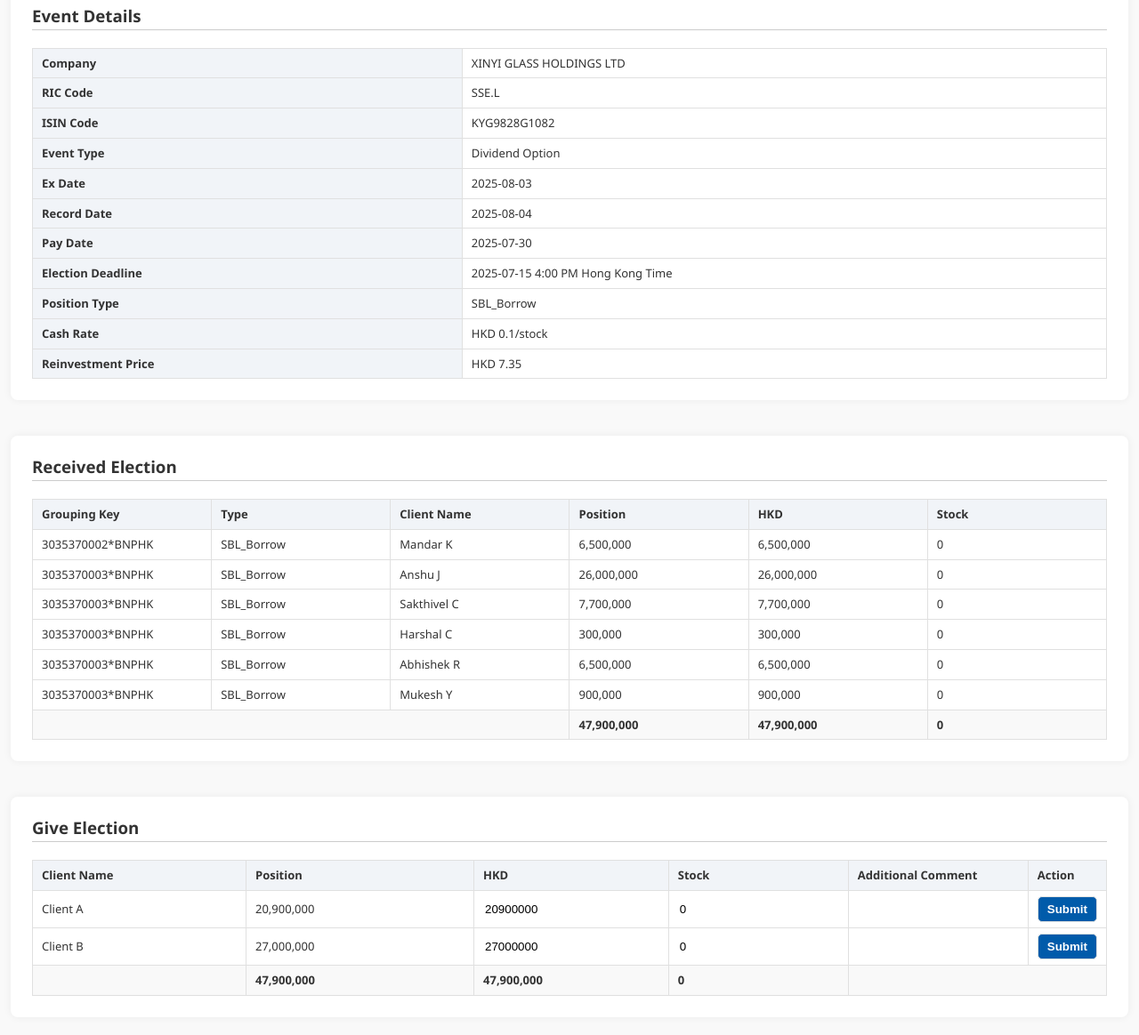
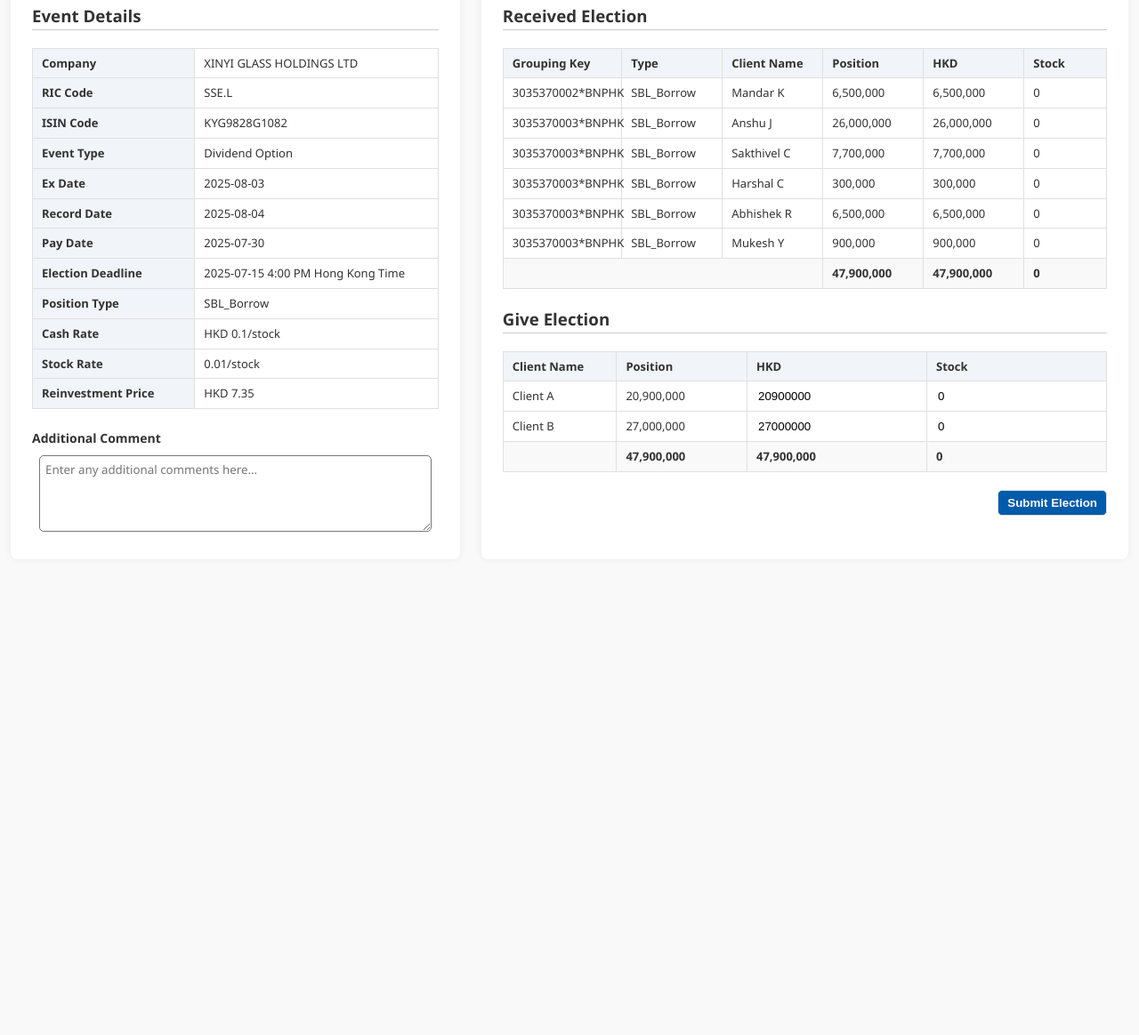
Before and after one commit to ChaudhariHarsha/ca-trade, a plain HTML site: page index.html in a window 1280 px wide. Shown: the part 107-1271 px from the top of the page at 89% size. After the commit the page ends 800 px from the top, so only its background shows below. Drawn offline with Linux system fonts and the light colour scheme.

Commit message:
Update index.html
New format 2 by 4

```diff
--- a/index.html
+++ b/index.html
@@ -28,6 +28,7 @@
       border-radius: 8px;
       box-shadow: 0 0 10px rgba(0, 0, 0, 0.06);
     }
+
 
     .outer-border {
       padding-top: 1px;
@@ -183,7 +184,7 @@
     }
 
     .recieved-elections {
-      padding-top: 90px;
+      width: 70%;
     }
 
     .action-container {
@@ -203,12 +204,17 @@
       justify-content: flex-end;
     }
 
-    .give-election input[type="number"]:focus,
-    .give-election input,
-    .give-election input[type="text"]:focus {
+    .innner-container input[type="number"]:focus,
+    .innner-container input,
+    .innner-container input[type="text"]:focus {
       outline: none;
       box-shadow: none;
       border: none;
+    }
+
+    .base-container {
+      display: flex;
+      padding-top: 70px;
     }
 
     @media (max-width: 768px) {
@@ -235,25 +241,45 @@
   }
 
   function recalculateElectionRows() {
-    const rows = document.querySelectorAll('.give-election tbody tr');
+    const table = document.querySelector('.give-election-table');
+    const rows = table.querySelectorAll('tbody tr');
     let totalPosition = 0;
     let totalHKD = 0;
     let totalStock = 0;
+    let allValid = true;
 
     rows.forEach((row, index) => {
-      const cells = row.querySelectorAll('td');
-      if (cells.length < 6) return; // skip total row
+      // Skip total row
+      const isTotalRow = row.style.fontWeight === "bold";
+      if (isTotalRow) return;
 
-      const position = parseInt(cells[1].textContent.replace(/,/g, ''), 10) || 0;
-      const hkdInput = cells[2].querySelector('input');
-      const stockInput = cells[3].querySelector('input');
-      const submitBtn = cells[5].querySelector('button');
+      const positionCell = row.cells[1];
+      const hkdInput = row.cells[2].querySelector('input');
+      const stockInput = row.cells[3].querySelector('input');
 
+      const position = parseInt(positionCell.textContent.replace(/,/g, ''), 10) || 0;
       const hkdVal = parseInt(hkdInput.value || 0, 10);
       const stockVal = parseInt(stockInput.value || 0, 10);
+
       const sum = hkdVal + stockVal;
+      if (sum !== position) {
+        allValid = false;
+      }
 
-      if (sum === position) {
+      totalPosition += position;
+      totalHKD += hkdVal;
+      totalStock += stockVal;
+    });
+
+    // Update total row values (last row)
+    const totalRow = table.querySelector('tbody tr:last-child');
+    totalRow.cells[1].textContent = formatNumber(totalPosition);
+    totalRow.cells[2].textContent = formatNumber(totalHKD);
+    totalRow.cells[3].textContent = formatNumber(totalStock);
+
+    // Enable or disable submit button
+    const submitBtn = document.querySelector('.submit-button');
+    if (allValid) {
       submitBtn.disabled = false;
       submitBtn.style.backgroundColor = "#005baa";
       submitBtn.style.cursor = "pointer";
@@ -262,48 +288,31 @@
       submitBtn.style.backgroundColor = "#ccc";
       submitBtn.style.cursor = "not-allowed";
     }
+  }
 
-      totalPosition += position;
-      totalHKD += hkdVal;
-      totalStock += stockVal;
+  window.addEventListener('DOMContentLoaded', () => {
+    const inputs = document.querySelectorAll('.give-election-table input[type="number"]');
+    inputs.forEach(input => {
+      input.addEventListener('input', recalculateElectionRows);
     });
 
-    // Update totals row
-    const totalRow = document.querySelector('.give-election tbody tr:last-child');
-    const totalCells = totalRow.querySelectorAll('td');
-    totalCells[1].textContent = formatNumber(totalPosition);
-    totalCells[2].textContent = formatNumber(totalHKD);
-    totalCells[3].textContent = formatNumber(totalStock);
-  }
-
-  // Attach listeners
-  window.addEventListener('DOMContentLoaded', () => {
-    const giveElectionRows = document.querySelectorAll('.give-election tbody tr');
-
-    giveElectionRows.forEach((row, index) => {
-      const cells = row.querySelectorAll('td');
-      if (cells.length < 6) return; // Skip total row
-
-      const hkdInput = cells[2].querySelector('input');
-      const stockInput = cells[3].querySelector('input');
-
-      [hkdInput, stockInput].forEach(input => {
-        input.addEventListener('input', recalculateElectionRows);
-      });
-    });
-
-    // Initial call
-    recalculateElectionRows();
+    recalculateElectionRows(); // Initial call on load
   });
 </script>
+
+
+
+
+
 
 </head>
 
 <body>
 
   <h2>Corporate Action Election Submission</h2>
+  <div class="base-container">
     <div class="recieved-elections">
-    <div class="outer-border">
+      <div class="outer-border" style="height: 100%;">
         <h3 style="margin-bottom: 0px;">Event Details</h3>
         <div class="action-container">
           <table width="100%" cellpadding="6" cellspacing="0" border="1" style="
@@ -352,6 +361,10 @@
               <td>HKD 0.1/stock</td>
             </tr>
             <tr>
+              <td bgcolor="#f1f4f8" width="40%"><strong>Stock Rate</strong></td>
+              <td>0.01/stock</td>
+            </tr>
+            <tr>
               <td bgcolor="#f1f4f8" width="40%">
                 <strong>Reinvestment Price</strong>
               </td>
@@ -362,23 +375,29 @@
 
 
         </div>
+        <div style="margin-top: 20px;">
+          <label for="additional-comment" style="font-weight: bold; font-size: 14px;">Additional Comment</label>
+          <textarea id="additional-comment" name="additional-comment" rows="4"
+            placeholder="Enter any additional comments here..."></textarea>
         </div>
+      </div>
+
     </div>
     <!-- ... head section remains unchanged ... -->
 
     <!-- Replace the existing "Received Election" table with the updated version below -->
     <div class="main-container">
-    <div class="outer-border innner-container">
+      <div class="outer-border innner-container" style="height: 100%;">
         <h3>Received Election</h3>
         <table style="width: 100%; table-layout: fixed; border-collapse: collapse;">
           <thead>
             <tr>
-            <th style="width: 16.66%; text-align: left;">Grouping Key</th>
+              <th style="width: 19.66%; text-align: left;">Grouping Key</th>
               <th style="width: 16.66%; text-align: left;">Type</th>
               <th style="width: 16.66%; text-align: left;">Client Name</th>
               <th style="width: 16.66%; text-align: left;">Position</th>
               <th style="width: 16.66%; text-align: left;">HKD</th>
-            <th style="width: 16.66%; text-align: left;">Stock</th>
+              <th style="width: 13.66%; text-align: left;">Stock</th>
             </tr>
           </thead>
           <tbody>
@@ -439,23 +458,15 @@
             </tr>
           </tbody>
         </table>
-    </div>
-  </div>
-
-
-  <div class="main-container">
-    <div class="outer-border give-election">
-      <h3 style="margin-bottom: 0px;">Give Election</h3>
+        <h3 style="margin-bottom: 0px; ">Give Election</h3>
         <div class="action-container">
-        <table>
+          <table class="give-election-table">
             <thead>
               <tr>
                 <th>Client Name</th>
                 <th>Position</th>
                 <th>HKD</th>
                 <th>Stock</th>
-              <th>Additional Comment</th>
-              <th>Action</th>
               </tr>
             </thead>
             <tbody>
@@ -464,38 +475,28 @@
                 <td>20,900,000</td>
                 <td><input type="number" value="20900000" /></td>
                 <td><input type="number" value="0" /></td>
-              <td><input type="text" /></td>
-              <td>
-                <div class="submit">
-                  <button type="submit" class="submit-button">Submit</button>
-                </div>
-              </td>
               </tr>
               <tr>
                 <td>Client B</td>
                 <td>27,000,000</td>
                 <td><input type="number" value="27000000" /></td>
                 <td><input type="number" value="0" /></td>
-              <td><input type="text" /></td>
-              <td>
-                <div class="submit">
-                  <button type="submit" class="submit-button">Submit</button>
-                </div>
-              </td>
               </tr>
               <tr style="font-weight: bold; background-color: #f9f9f9;">
                 <td colspan="1"></td>
                 <td>47,900,000</td>
                 <td>47,900,000</td>
                 <td>0</td>
-            <td colspan="2"></td>
               </tr>
             </tbody>
           </table>
-
-
+          <div class="submit" style="margin-top: 20px;display: flex; justify-content: flex-end; width:100%">
+            <button type="submit" class="submit-button">Submit Election</button>
           </div>
         </div>
+      </div>
+    </div>
+
   </div>
 
 </body>
```
Lines whose indentation alone changed are shown as unchanged.
